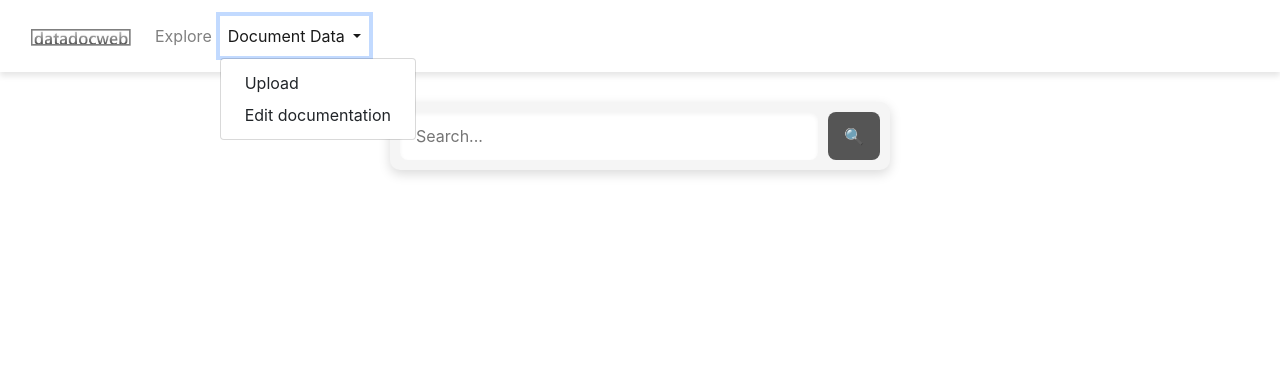
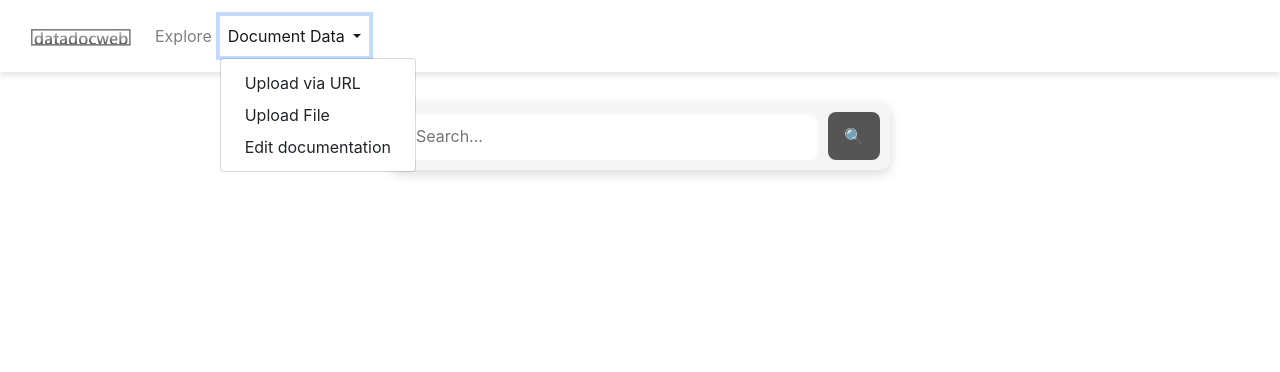
Before and after one commit to EMMC-ASBL/datadocweb, a Django app: page /home/ in a window 1280 px wide, after a click on "Document Data". Shown: the top 372 px of the page. Run offline with Django 5.2, Linux system fonts and the light colour scheme; some libraries are stand-ins or nearby versions.

Commit message:
Add utils, update upload function, add upload url page

```diff
--- a/datadoc/templates/datadoc/components/header.html
+++ b/datadoc/templates/datadoc/components/header.html
@@ -30,7 +30,8 @@
               Document Data
             </a>
             <div class="dropdown-menu" aria-labelledby="navbarDropdown">
-              <a class="dropdown-item" href="/upload">Upload</a>
+              <a class="dropdown-item" href="/upload-url">Upload via URL</a>
+              <a class="dropdown-item" href="/upload-file">Upload File</a>
               <a class="dropdown-item" href="/edit-form">Edit documentation</a>
             </div>
           </li>
--- a/datadoc/urls.py
+++ b/datadoc/urls.py
@@ -2,11 +2,14 @@ from django.urls import path
 from . import views
 
 urlpatterns = [
+    # template paths
     path("", views.index, name="index"),
     path("home/", views.explore, name="home"),
     path("explore/", views.explore, name="explore"),
-    path("upload/", views.upload, name="upload"),
-    path("upload/file/", views.upload_file, name="upload_file"),
+    path("upload-url/", views.upload_url, name="upload_url"),
+    path("upload-file/", views.upload_file, name="upload_file"),
     path("edit-form/", views.edit_form, name="edit_form"),
+    # non template paths
     path("download/<str:filename>/", views.download_template, name="download_template"),
+    path("upload/file/", views.upload_files, name="upload_files"),
 ]
--- a/datadoc/views.py
+++ b/datadoc/views.py
@@ -3,13 +3,17 @@ from django.http import FileResponse, Http404
 import os
 import mimetypes
 from django.conf import settings
-import pandas as pd
 from tripper.datadoc import TableDoc
 from tripper import Triplestore
-import tempfile
 from django.views.decorators.csrf import csrf_exempt
 from django.http import JsonResponse
+from tripper.datadoc import save_datadoc
+from tripper.datadoc import store
+from tripper.datadoc import told
+import json
+from .utils import process_with_temp_file
 
+# Move this to env file
 select_iri = "http://localhost:7200/repositories/matchmaker"
 update_iri = "http://localhost:7200/repositories/matchmaker/statements"
 
@@ -26,8 +30,12 @@ def edit_form(request):
     return render(request, "datadoc/views/edit_form.html")
 
 
-def upload(request):
-    return render(request, "datadoc/views/upload.html")
+def upload_file(request):
+    return render(request, "datadoc/views/upload_file.html")
+
+
+def upload_url(request):
+    return render(request, "datadoc/views/upload_url.html")
 
 
 def explore(request):
@@ -48,23 +56,46 @@ def download_template(request, filename):
 
 
 @csrf_exempt  # Remove this if CSRF is configured properly and handled in your template
-def upload_file(request):
-    if request.method == "POST" and request.FILES.get("files"):
-        uploaded_file = request.FILES["files"]
+def upload_files(request):
+    if request.method != "POST" or not request.FILES.get("files"):
+        return JsonResponse({"status": "Not Success", "message": "No file uploaded"})
 
-        ts = Triplestore("sparqlwrapper", base_iri=select_iri, update_iri=update_iri)
+    uploaded_file = request.FILES["files"]
+    filename = uploaded_file.name.lower()
+    ts = Triplestore("sparqlwrapper", base_iri=select_iri, update_iri=update_iri)
 
-        if uploaded_file.name.endswith((".xls", ".xlsx", ".csv")):
-            with tempfile.NamedTemporaryFile(delete=False, suffix=".csv") as temp_file:
-                for chunk in uploaded_file.chunks():
-                    temp_file.write(chunk)
-                temp_file_path = temp_file.name
+    try:
+        if filename.endswith((".xls", ".xlsx", ".csv")):
+
+            def process_csv(path):
+                td = TableDoc.parse_csv(path)
+                td.save(ts)
+                return f"{uploaded_file.name} has populated the Graph"
+
+            result = process_with_temp_file(uploaded_file, "wb", process_csv)
+
+        elif filename.endswith((".json", ".jsonld")):
             try:
-                td = TableDoc.parse_csv(temp_file_path)
-                td.save(ts)
-                result_message = f"{uploaded_file.name} has populated the Graph"
+                dataset = told(json.load(uploaded_file))
+                store(ts, dataset)
+                result = {
+                    "status": "Success",
+                    "message": f"{uploaded_file.name} has populated the Graph",
+                }
             except Exception as e:
-                result_message = f"Error: {str(e)}"
-            finally:
-                os.remove(temp_file_path)
-        return JsonResponse({"status": "success", "message": result_message})
+                result = {"status": "Error", "message": str(e)}
+
+        elif filename.endswith((".yaml", ".yml")):
+
+            def process_yaml(path):
+                save_datadoc(ts, path)
+                return f"{uploaded_file.name} has populated the Graph"
+
+            result = process_with_temp_file(uploaded_file, "wb", process_yaml)
+        else:
+            result = {"status": "Not Success", "message": "Invalid file type"}
+
+        return JsonResponse(result)
+
+    except Exception as e:
+        return JsonResponse({"status": "Error", "message": str(e)})
```
Also changed, not shown: datadoc/templates/datadoc/partials/dropzone.html (+11 -15 lines), datadoc/templates/datadoc/views/upload_url.html (added, +10 -0 lines), datadoc/utils.py (added, +28 -0 lines), datadoc/templates/datadoc/views/upload_file.html (renamed from datadoc/templates/datadoc/views/upload.html).
